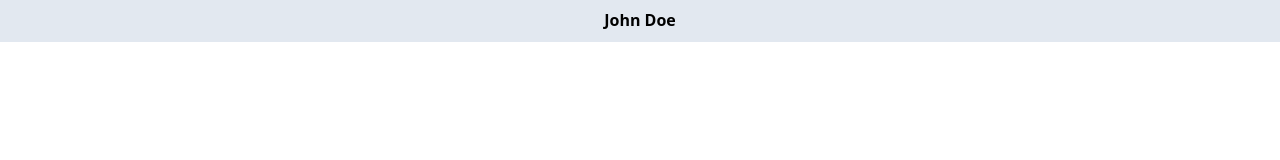
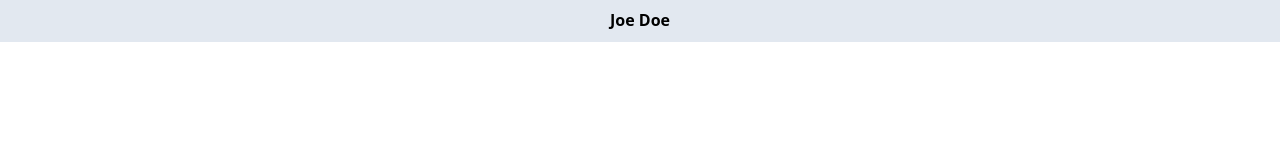
Before and after one commit to jsjoeio/my-chat-app, a React (Vite) app: page / in a window 1280 px wide. Shown: the top 160 px of the page. Built offline with nearby package versions, Linux system fonts and the light colour scheme; what pulltorefreshjs would draw is missing.

Commit message:
refactor: change name to Joe

```diff
--- a/src/Header.tsx
+++ b/src/Header.tsx
@@ -1,7 +1,7 @@
 function Header() {
   return (
     <div className="absolute top-0 block w-full mx-auto w-100 block w-100 bg-slate-200 py-2 border-slate-200 border-b-2">
-      <span className="font-bold text-black block">John Doe</span>
+      <span className="font-bold text-black block">Joe Doe</span>
     </div>
   );
 }
```
